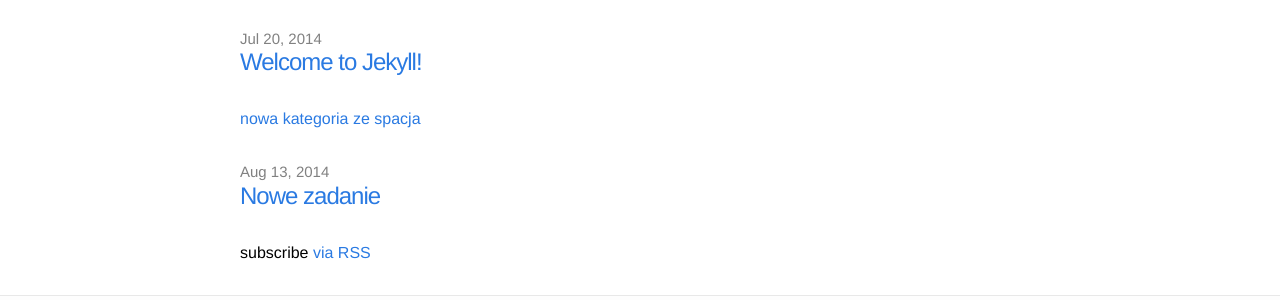
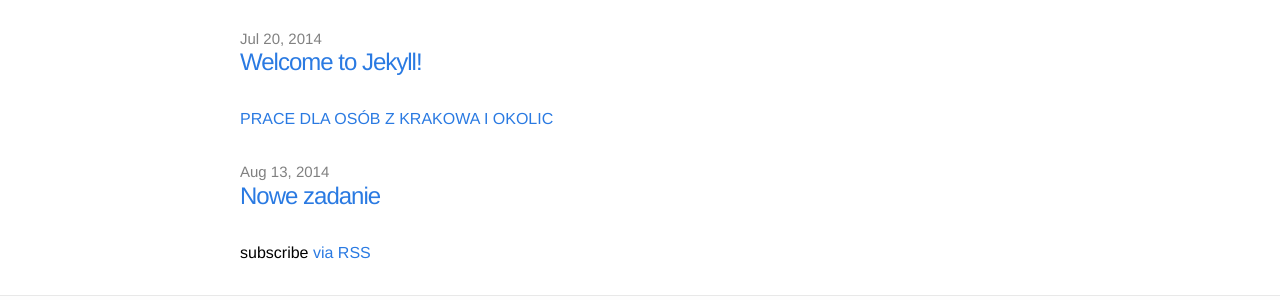
Before and after one commit to Krakow2016/tablica, a Jekyll site: the page built from index.html, in a window 1280 px wide. Shown: the part 465-765 px from the top of the page. Built offline with Jekyll 4.4.1, drawn with Linux system fonts in a browser that asks for light colours.

Commit message:
Update 2014-08-18-nowypost.markdown

```diff
--- a/_posts/2014-08-18-nowypost.markdown
+++ b/_posts/2014-08-18-nowypost.markdown
@@ -3,7 +3,7 @@
 title:  "Nowe zadanie"
 date:   2014-08-13 18:30:00
 categories:
-- nowa kategoria ze spacja
+- PRACE DLA OSÓB Z KRAKOWA I OKOLIC
 ---
 
 team_count: 2
```
